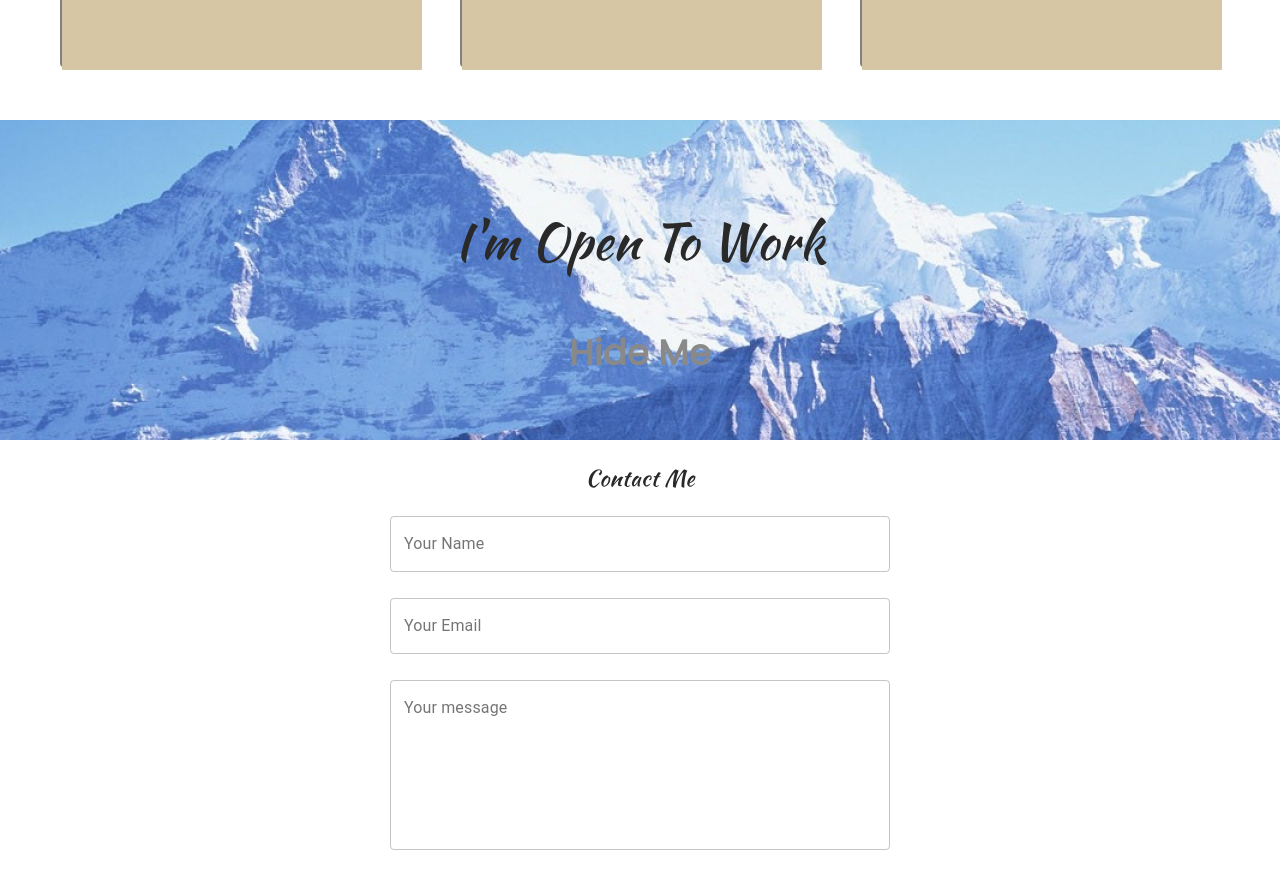
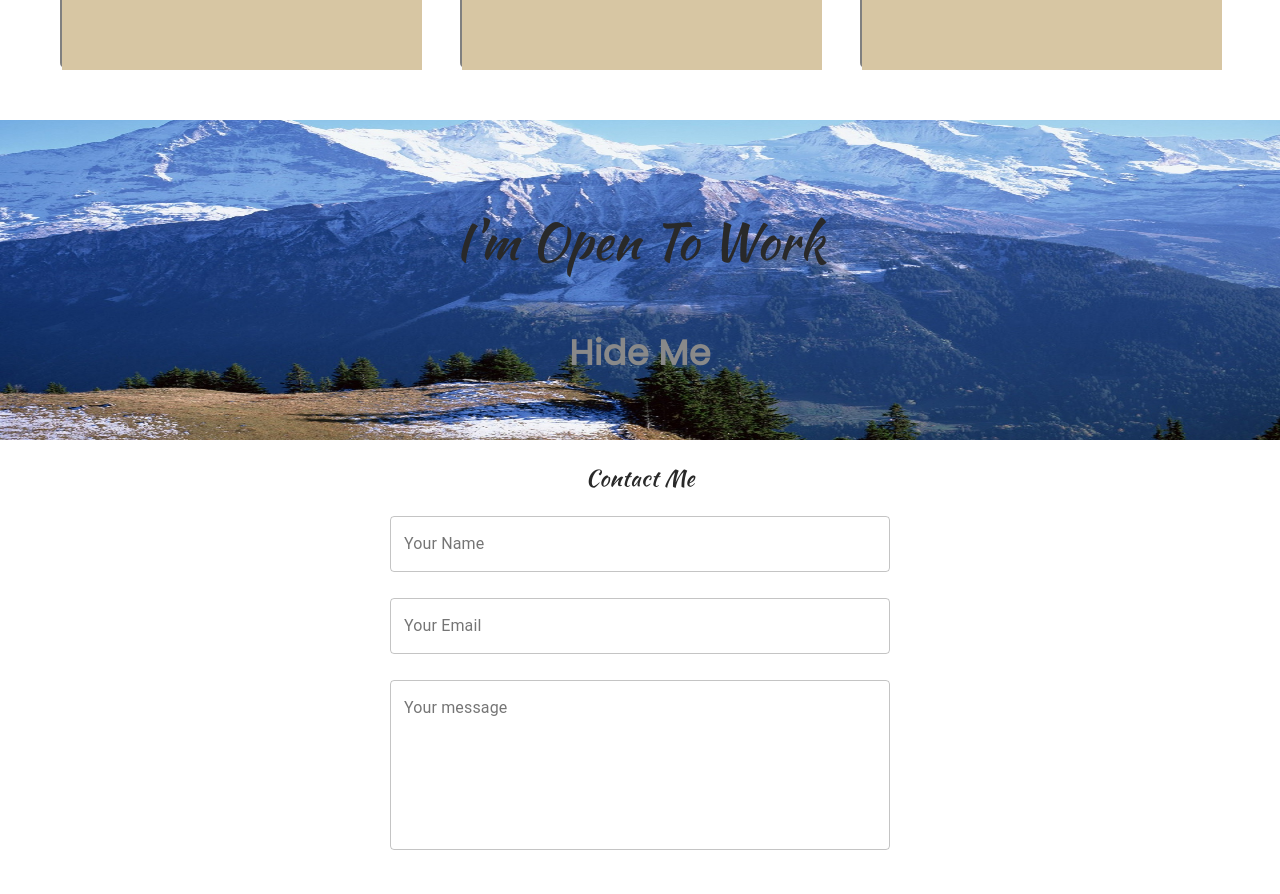
Before and after one commit to Fristail27/Portdolio, a React (Create React App) app: page / in a window 1280 px wide. Shown: the part 2760-3654 px from the top of the page. Built offline with nearby package versions, Linux system fonts and the light colour scheme.

Commit message:
up11 / fix image

```diff
--- a/src/blockComponents/freelance/Freelance.module.scss
+++ b/src/blockComponents/freelance/Freelance.module.scss
@@ -1,6 +1,9 @@
 .freestyleBlock {
   height: 40vh;
   background-image: url("../../img/14977815808436_1920x1200.jpg");
+  background-position: 0 0;
+  background-repeat: no-repeat;
+  background-size: 100% 100%;
   background-attachment: fixed;
 }
 
@@ -23,7 +26,6 @@
 .field {
    a{
      cursor: pointer;
-    //color: #e74c3c;
     font-size: 35px;
     line-height: 40px;
     position: relative;
```
Also changed, not shown: 1 other file (tests, documents, lock files or other folders).
